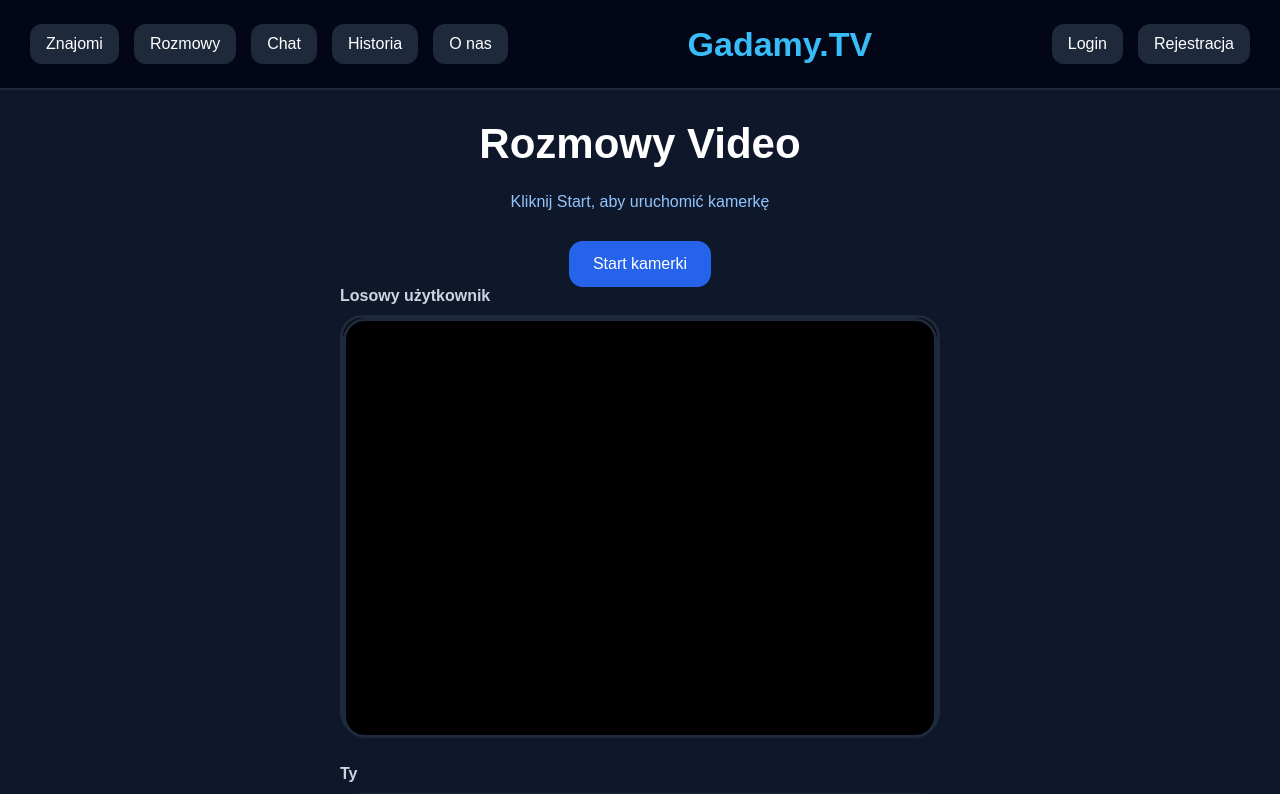
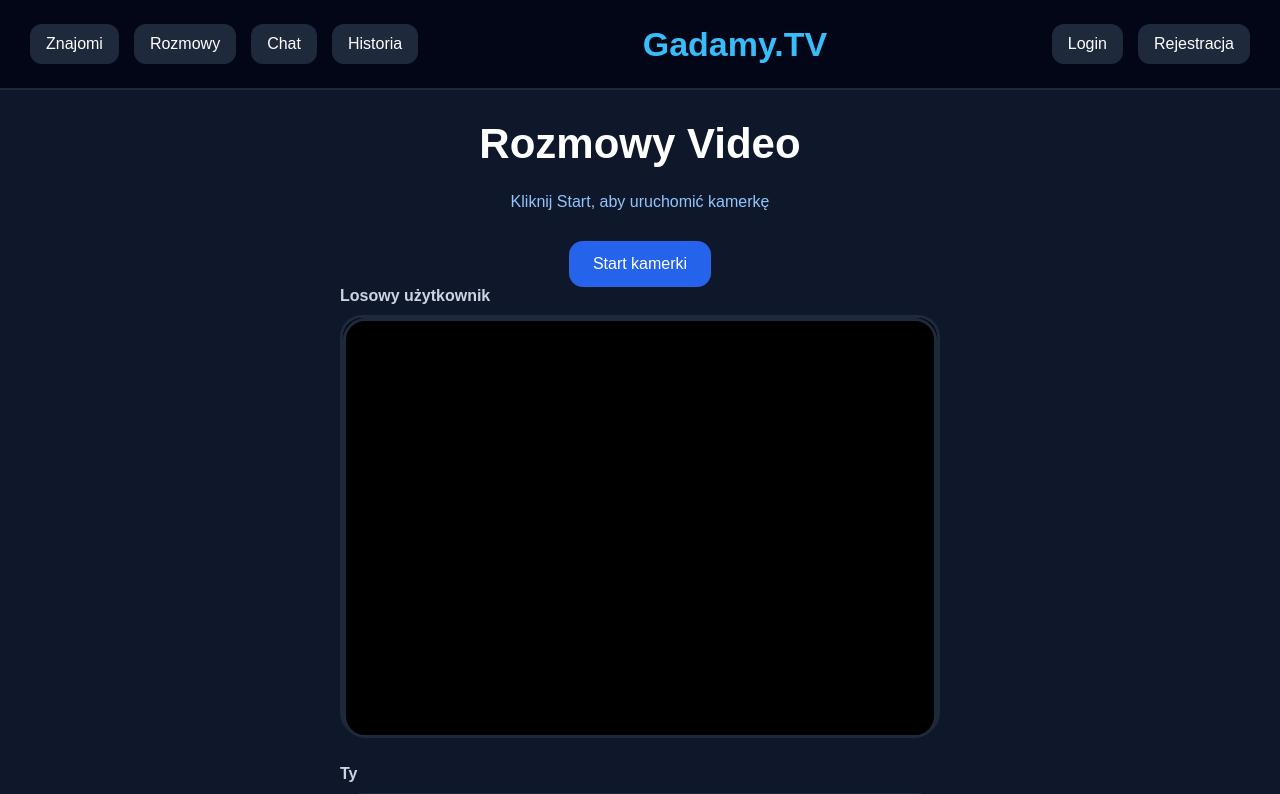
Before and after one commit to marcelulbrych7-alt/GadamyTv, a React (Vite) app in the folder client/: page / in a window 1280 px wide. Shown: the top 794 px of the page. Built offline with nearby package versions, Linux system fonts and the light colour scheme.

Commit message:
remove about page

```diff
--- a/client/src/App.jsx
+++ b/client/src/App.jsx
@@ -8,7 +8,7 @@
 import Znajomi from "./pages/Znajomi";
 import Login from "./pages/Login";
 import Register from "./pages/Register";
-import About from "./pages/About";
+
 
 function App() {
   return (
@@ -22,7 +22,7 @@
         <Route path="/znajomi" element={<Znajomi />} />
         <Route path="/login" element={<Login />} />
         <Route path="/register" element={<Register />} />
-        <Route path="/onas" element={<About />} />
+
       </Routes>
     </BrowserRouter>
   );
--- a/client/src/components/Navbar.jsx
+++ b/client/src/components/Navbar.jsx
@@ -24,7 +24,7 @@
         <Link to="/">Rozmowy</Link>
         <Link to="/chat">Chat</Link>
         <Link to="/historia">Historia</Link>
-        <Link to="/onas">O nas</Link>
+
       </div>
 
       <div className="logo">Gadamy.TV</div>
```
